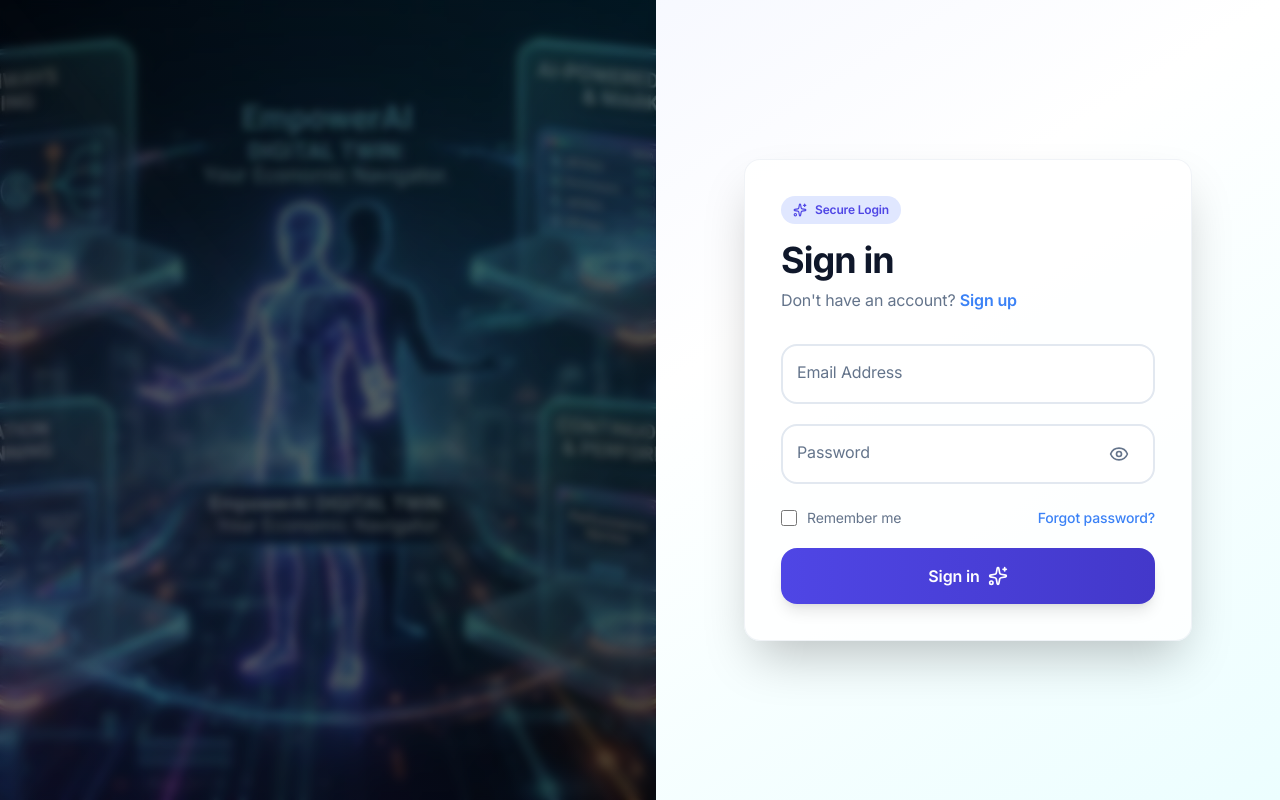
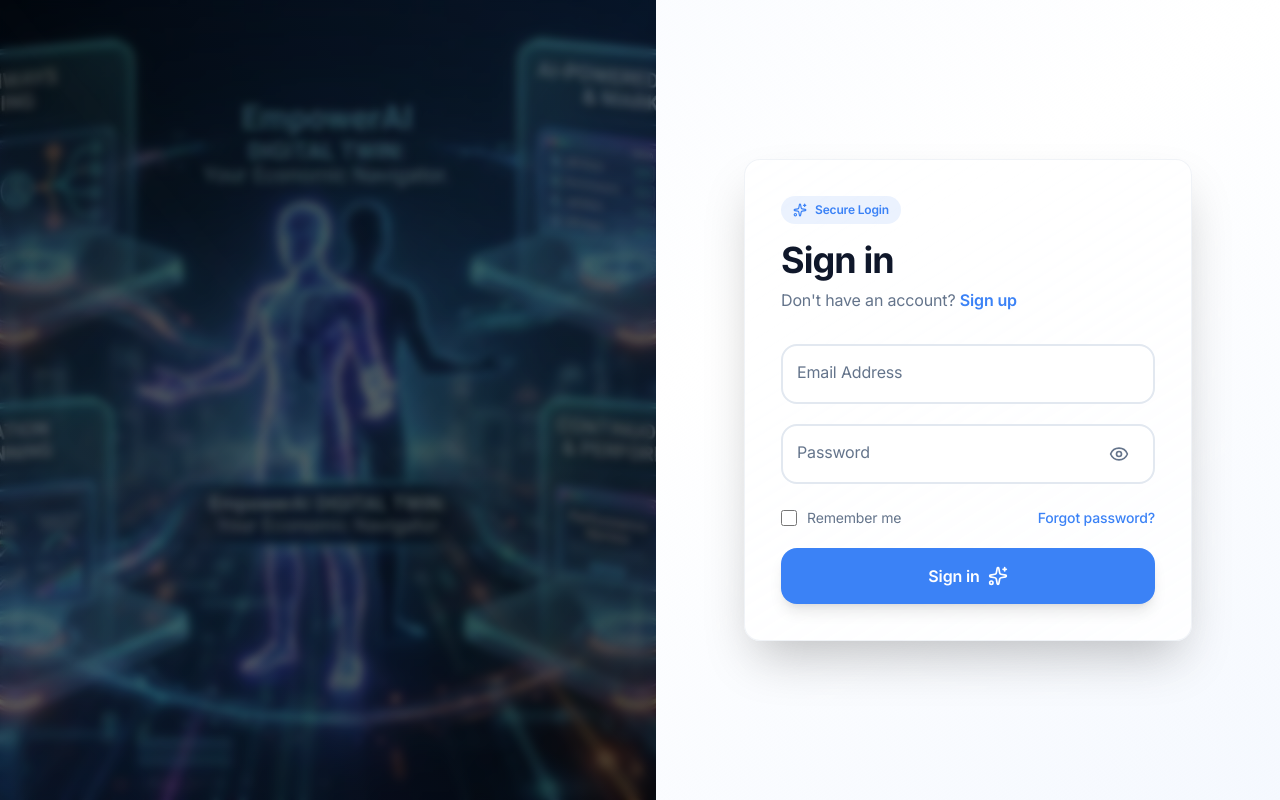
Before and after one commit to EmpowaAI/EmpowerAI, a React (Vite) app in the folder frontend/: page /login in a window 1280 px wide. Built offline with nearby package versions, Linux system fonts and the light colour scheme; no server answers.

Commit message:
FINAL FIX: Neural Blue colors - removed all hardcoded indigo/purple/rainbow colors

```diff
--- a/frontend/src/index.css
+++ b/frontend/src/index.css
@@ -1,6 +1,3 @@
-/* Import Neural Fusion Design System */
-@import './styles/neural-fusion.css';
-
 @tailwind base;
 @tailwind components;
 @tailwind utilities;
@@ -9,31 +6,35 @@
   :root {
     --font-sans: "Inter", system-ui, sans-serif;
 
-    /* NEURAL FUSION COLOR SYSTEM - AI-First Design */
+    /* CLEAN PROFESSIONAL PALETTE - 2 Core Colors + Neutrals */
     --color-background: #ffffff;
     --color-foreground: #0f172a;
     --color-card: #ffffff;
     --color-card-foreground: #0f172a;
 
-    /* Primary: Neural Blue - Trust, Intelligence */
+    /* Primary: Neural Blue - Clean Professional */
     --color-primary: #3b82f6;
     --color-primary-foreground: #ffffff;
 
-    /* Secondary: Cyber Cyan - Technology, Future */
-    --color-secondary: #06b6d4;
+    /* Secondary: Same as primary for consistency - no rainbow gradients */
+    --color-secondary: #3b82f6;
     --color-secondary-foreground: #ffffff;
 
-    /* Accent: AI Green - Success, Growth */
-    --color-accent: #10b981;
+    /* Accent: Slightly darker blue for subtle variation */
+    --color-accent: #2563eb;
     --color-accent-foreground: #ffffff;
 
+    /* Neutrals - Professional grays */
     --color-muted: #f1f5f9;
     --color-muted-foreground: #64748b;
     --color-border: #e2e8f0;
     --color-ring: #3b82f6;
+
+    /* Semantic colors - only when needed (success, warning, error) */
     --color-success: #10b981;
     --color-warning: #f59e0b;
     --color-destructive: #ef4444;
+
     --radius-sm: 0.375rem;
     --radius-md: 0.5rem;
     --radius-lg: 0.75rem;
@@ -41,28 +42,31 @@
   }
 
   .dark {
-    /* Dark Mode: Deep Space Black + Neural Colors */
-    --color-background: #0a0a0f;
-    --color-foreground: #ffffff;
-    --color-card: #1a1a2e;
-    --color-card-foreground: #ffffff;
+    /* Dark Mode: Clean & Professional */
+    --color-background: #0f172a;
+    --color-foreground: #f8fafc;
+    --color-card: #1e293b;
+    --color-card-foreground: #f8fafc;
 
-    /* Primary: Brighter Neural Blue for dark mode */
+    /* Primary: Neural Blue - Clean Professional (dark mode) */
     --color-primary: #60a5fa;
     --color-primary-foreground: #ffffff;
 
-    /* Secondary: Brighter Cyber Cyan for dark mode */
-    --color-secondary: #22d3ee;
-    --color-secondary-foreground: #000000;
+    /* Secondary: Same as primary - no gradients */
+    --color-secondary: #60a5fa;
+    --color-secondary-foreground: #ffffff;
 
-    /* Accent: Brighter AI Green for dark mode */
-    --color-accent: #34d399;
-    --color-accent-foreground: #000000;
+    /* Accent: Slightly lighter for contrast */
+    --color-accent: #3b82f6;
+    --color-accent-foreground: #ffffff;
 
-    --color-muted: #1a1a2e;
+    /* Neutrals - Dark mode grays */
+    --color-muted: #1e293b;
     --color-muted-foreground: #94a3b8;
     --color-border: #334155;
     --color-ring: #60a5fa;
+
+    /* Semantic colors - dark mode versions */
     --color-success: #34d399;
     --color-warning: #fbbf24;
     --color-destructive: #f87171;
--- a/frontend/src/pages/LoginPage.tsx
+++ b/frontend/src/pages/LoginPage.tsx
@@ -78,7 +78,7 @@ export default function LoginPage() {
   }
 
   return (
-    <div className="min-h-screen bg-gradient-to-br from-indigo-50 via-background to-cyan-50 dark:from-slate-900 dark:via-slate-900 dark:to-slate-950 flex flex-col sm:flex-row animate-fade-in">
+    <div className="min-h-screen bg-gradient-to-br from-primary/5 via-background to-primary/5 dark:from-slate-900 dark:via-slate-900 dark:to-slate-950 flex flex-col sm:flex-row animate-fade-in">
       {/* Left Panel */}
       <div className="hidden lg:flex flex-1 relative p-12 flex-col justify-between overflow-hidden">
         {/* Background Image */}
@@ -92,7 +92,7 @@ export default function LoginPage() {
         <div className="absolute inset-0 bg-gradient-to-br from-black/70 via-black/60 to-black/70 backdrop-blur-sm" />
 
         {/* Animated gradient accent */}
-        <div className="absolute inset-0 bg-gradient-to-tr from-indigo-600/20 via-transparent to-cyan-600/20 opacity-50" />
+        <div className="absolute inset-0 bg-gradient-to-tr from-primary/20 via-transparent to-primary/20 opacity-50" />
 
         {/* Content with higher z-index */}
         <div className="relative z-10 animate-slide-up">
@@ -133,9 +133,9 @@ export default function LoginPage() {
 
             {/* Header with gradient accent */}
             <div className="mb-8">
-              <div className="inline-flex items-center gap-2 px-3 py-1.5 bg-indigo-100 dark:bg-indigo-950/50 rounded-full mb-4">
-                <Sparkles className="h-3.5 w-3.5 text-indigo-600 dark:text-indigo-400" />
-                <span className="text-xs font-semibold text-indigo-600 dark:text-indigo-400">Secure Login</span>
+              <div className="inline-flex items-center gap-2 px-3 py-1.5 bg-primary/10 dark:bg-primary/20 rounded-full mb-4">
+                <Sparkles className="h-3.5 w-3.5 text-primary" />
+                <span className="text-xs font-semibold text-primary">Secure Login</span>
               </div>
               <h2 className="text-3xl sm:text-4xl font-bold text-foreground mb-2 tracking-tight">Sign in</h2>
               <p className="text-sm sm:text-base text-muted-foreground">
@@ -225,7 +225,7 @@ export default function LoginPage() {
               <button
                 type="submit"
                 disabled={isLoading}
-                className="w-full py-4 bg-gradient-to-r from-indigo-600 to-indigo-700 hover:from-indigo-700 hover:to-indigo-800 text-white rounded-xl font-semibold transition-all duration-200 disabled:opacity-50 disabled:cursor-not-allowed flex items-center justify-center gap-2 shadow-lg hover:shadow-xl hover:scale-[1.02] active:scale-100 min-h-[56px] text-base touch-manipulation group"
+                className="w-full py-4 bg-primary hover:bg-primary/90 text-white rounded-xl font-semibold transition-all duration-200 disabled:opacity-50 disabled:cursor-not-allowed flex items-center justify-center gap-2 shadow-lg hover:shadow-xl hover:scale-[1.02] active:scale-100 min-h-[56px] text-base touch-manipulation group"
               >
                 {isLoading ? (
                   <>
--- a/frontend/tailwind.config.js
+++ b/frontend/tailwind.config.js
@@ -23,7 +23,7 @@ export default {
           foreground: "#0f172a",
         },
         primary: {
-          DEFAULT: "#3b82f6", // Neural Blue - HARDCODED
+          DEFAULT: "#3b82f6", // Neural Blue - Clean Professional
           foreground: "#ffffff",
         },
         secondary: {
```
Also changed, not shown: 10 other files (tests, documents, lock files or other folders).
